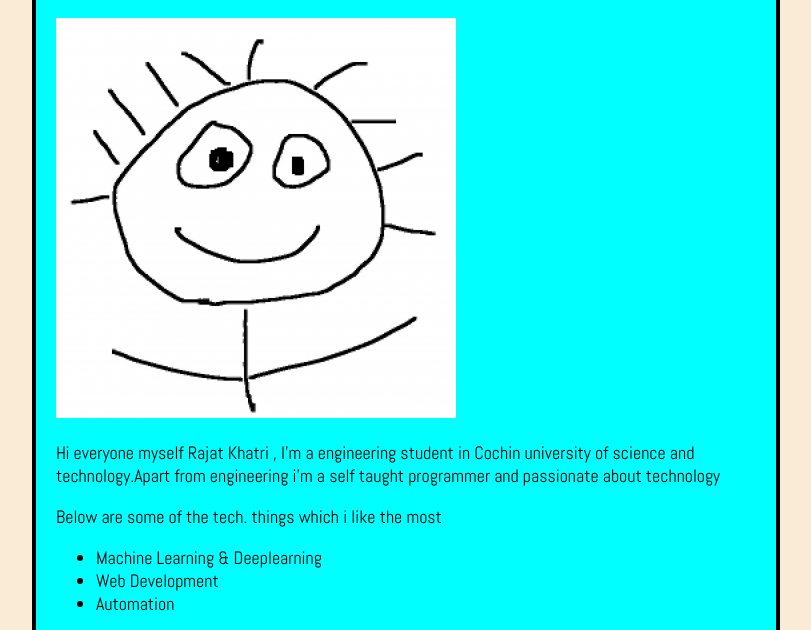
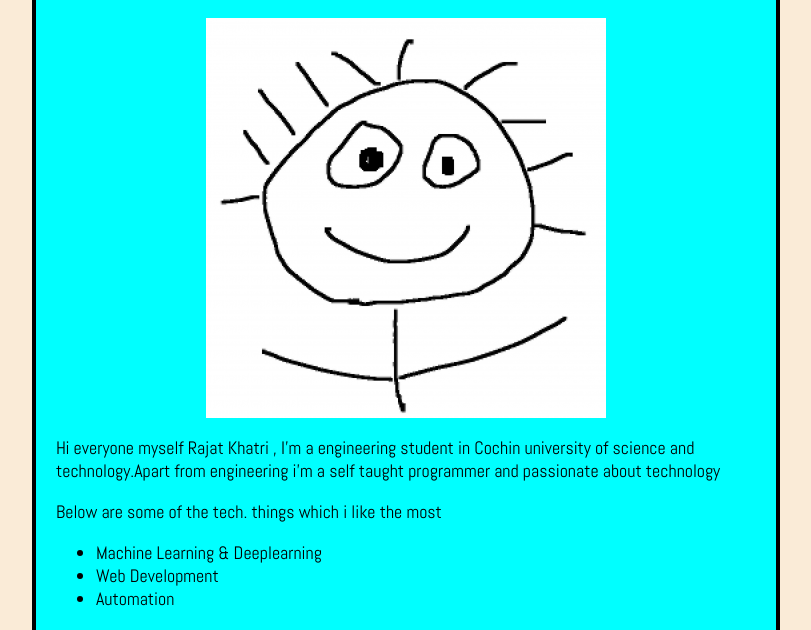
Before and after one commit to Rajatkhatri7/Fullstack-Learning, a plain HTML site: page Basic Web page/index.html in a window 1280 px wide. Shown: the part 90-720 px from the top of the page, without its empty margins (234-1045 px from the left). Drawn offline with Linux system fonts and the light colour scheme.

Commit message:
link to image updated and image position set

```diff
--- a/Basic Web page/index.html
+++ b/Basic Web page/index.html
@@ -10,7 +10,7 @@
 <body>
 
     <h1>Hey there!</h1>
-    <img src="/Basic Web page/images/me.png" alt="rajat's image">
+    <img src="images/me.png" alt="rajat's image">
     <p>Hi everyone myself Rajat Khatri , I'm a engineering student in Cochin university of science and technology.Apart from engineering i'm a self taught programmer and passionate about technology</p>
 
     <p>Below are some of the tech. things which i like the most</p>
--- a/Basic Web page/styles/style.css
+++ b/Basic Web page/styles/style.css
@@ -32,10 +32,9 @@ body{
 /* psdding: top bottom right left */
 
 }
-image{
+img{
 
     /* The <body> is a block element, meaning it takes up space on the page. A block element can have margin and other spacing values applied to it. In contrast, images are inline elements. It is not possible to apply margin or spacing values to inline elements. So to apply margins to the image, we must give the image block-level behavior using display: block;. */
-
     display: block;
     margin: 0 auto;
 }
```
